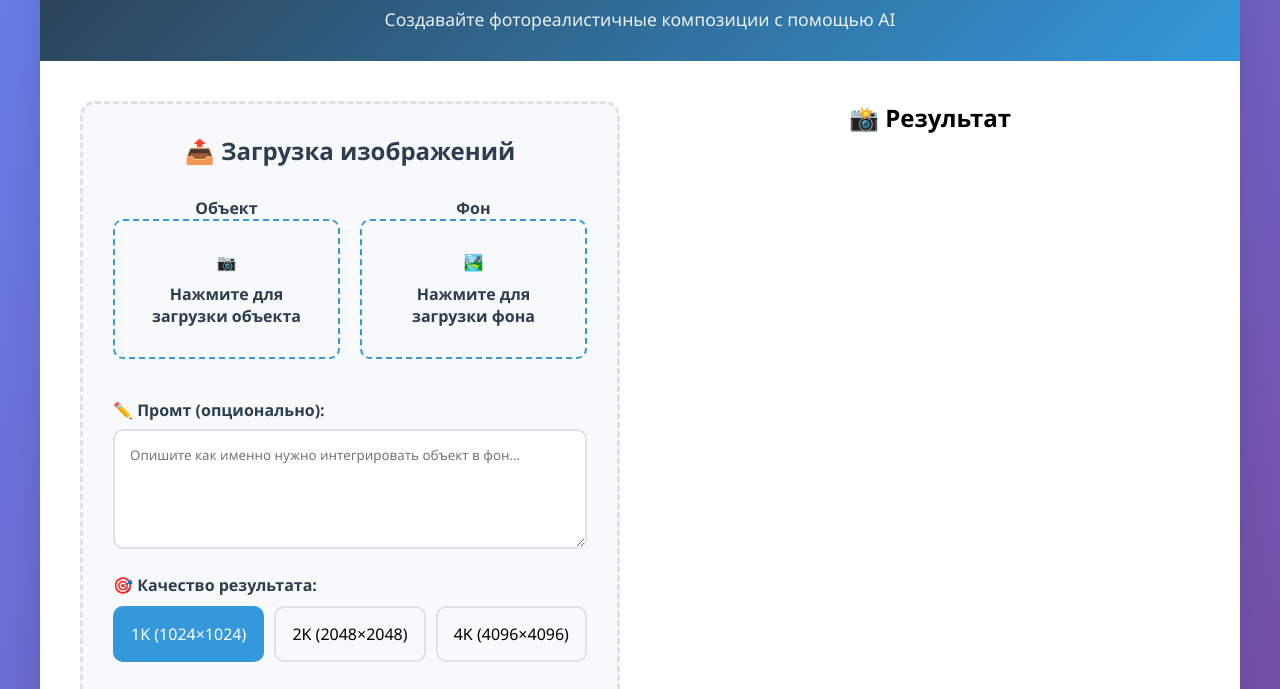
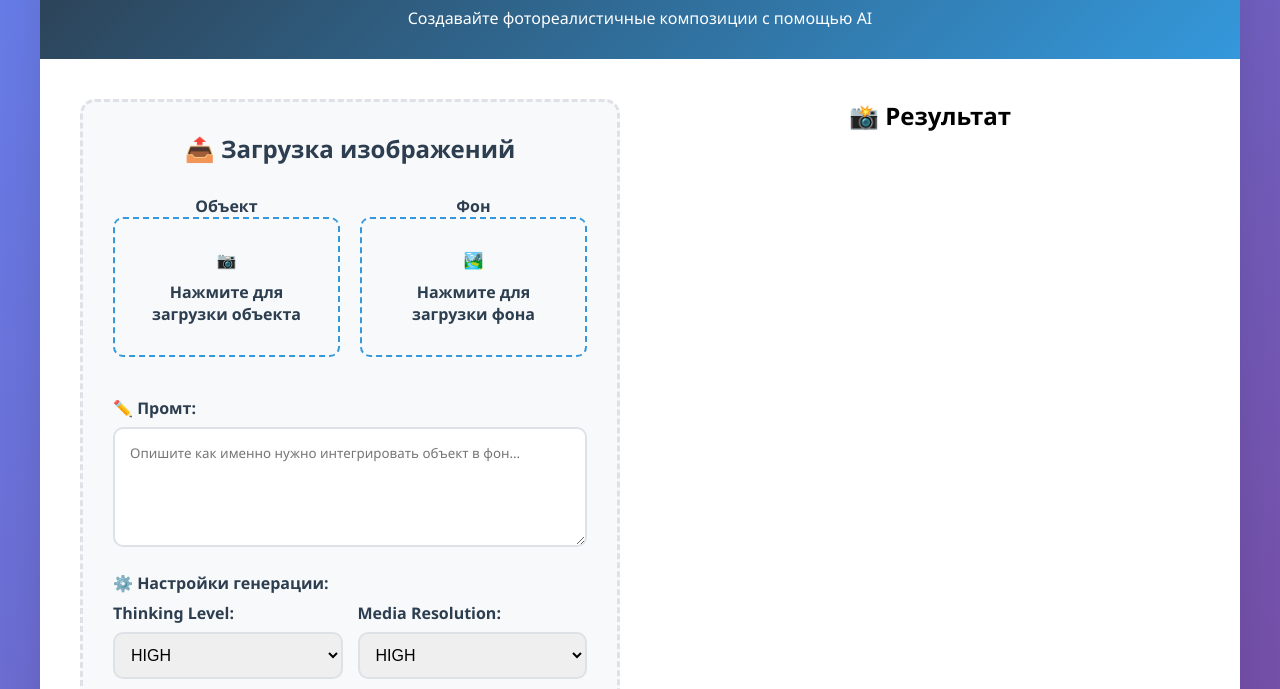
Before and after one commit to Ahamoth/background-replacement-api, a website: page public/index.html in a window 1280 px wide. Shown: the part 108-797 px from the top of the page. Drawn offline with Linux system fonts and the light colour scheme.

Commit message:
Update index.html

```diff
--- a/public/index.html
+++ b/public/index.html
@@ -37,11 +37,6 @@
         .header h1 {
             font-size: 2.5em;
             margin-bottom: 10px;
-        }
-
-        .header p {
-            opacity: 0.9;
-            font-size: 1.1em;
         }
 
         .content {
@@ -84,12 +79,6 @@
         .upload-area:hover {
             border-color: #2980b9;
             background: #f1f8ff;
-        }
-
-        .upload-area i {
-            font-size: 3em;
-            color: #3498db;
-            margin-bottom: 10px;
         }
 
         .file-input {
@@ -141,30 +130,22 @@
             font-family: inherit;
         }
 
-        .quality-selector {
+        .config-selector {
             display: grid;
-            grid-template-columns: repeat(3, 1fr);
-            gap: 10px;
-            margin-top: 10px;
+            grid-template-columns: 1fr 1fr;
+            gap: 15px;
         }
 
-        .quality-option {
-            padding: 15px;
-            text-align: center;
+        .select-group {
+            display: flex;
+            flex-direction: column;
+        }
+
+        .select-group select {
+            padding: 12px;
             border: 2px solid #dee2e6;
             border-radius: 10px;
-            cursor: pointer;
-            transition: all 0.3s ease;
-        }
-
-        .quality-option:hover {
-            border-color: #3498db;
-        }
-
-        .quality-option.selected {
-            border-color: #3498db;
-            background: #3498db;
-            color: white;
+            font-size: 1em;
         }
 
         .btn {
@@ -183,10 +164,6 @@
         .btn:hover {
             transform: translateY(-2px);
             box-shadow: 0 10px 20px rgba(52, 152, 219, 0.3);
-        }
-
-        .btn-quick {
-            background: linear-gradient(135deg, #27ae60 0%, #229954 100%);
         }
 
         .result-section {
@@ -283,25 +260,33 @@
                 <input type="file" id="backgroundInput" class="file-input" accept="image/*" onchange="previewImage(this, 'backgroundPreview')">
 
                 <div class="form-group">
-                    <label for="prompt">✏️ Промт (опционально):</label>
+                    <label for="prompt">✏️ Промт:</label>
                     <textarea id="prompt" placeholder="Опишите как именно нужно интегрировать объект в фон..."></textarea>
                 </div>
 
                 <div class="form-group">
-                    <label>🎯 Качество результата:</label>
-                    <div class="quality-selector">
-                        <div class="quality-option selected" data-quality="1k">1K (1024×1024)</div>
-                        <div class="quality-option" data-quality="2k">2K (2048×2048)</div>
-                        <div class="quality-option" data-quality="4k">4K (4096×4096)</div>
+                    <label>⚙️ Настройки генерации:</label>
+                    <div class="config-selector">
+                        <div class="select-group">
+                            <label for="thinkingLevel">Thinking Level:</label>
+                            <select id="thinkingLevel">
+                                <option value="HIGH">HIGH</option>
+                                <option value="LOW">LOW</option>
+                            </select>
+                        </div>
+                        <div class="select-group">
+                            <label for="mediaResolution">Media Resolution:</label>
+                            <select id="mediaResolution">
+                                <option value="MEDIA_RESOLUTION_HIGH">HIGH</option>
+                                <option value="MEDIA_RESOLUTION_MEDIUM">MEDIUM</option>
+                                <option value="MEDIA_RESOLUTION_LOW">LOW</option>
+                            </select>
+                        </div>
                     </div>
                 </div>
 
                 <button class="btn" onclick="generateImage()">
                     🚀 Создать композит
-                </button>
-
-                <button class="btn btn-quick" onclick="quickGenerate()">
-                    ⚡ Быстрая генерация
                 </button>
             </div>
 
@@ -326,19 +311,6 @@
     </div>
 
     <script>
-        let selectedQuality = '1k';
-
-        // Инициализация выбора качества
-        document.querySelectorAll('.quality-option').forEach(option => {
-            option.addEventListener('click', function() {
-                document.querySelectorAll('.quality-option').forEach(opt => {
-                    opt.classList.remove('selected');
-                });
-                this.classList.add('selected');
-                selectedQuality = this.dataset.quality;
-            });
-        });
-
         function previewImage(input, previewId) {
             const file = input.files[0];
             if (file) {
@@ -354,17 +326,11 @@
         }
 
         async function generateImage() {
-            await processGeneration('/generate');
-        }
-
-        async function quickGenerate() {
-            await processGeneration('/quick-generate');
-        }
-
-        async function processGeneration(endpoint) {
             const objectInput = document.getElementById('objectInput');
             const backgroundInput = document.getElementById('backgroundInput');
             const prompt = document.getElementById('prompt').value;
+            const thinkingLevel = document.getElementById('thinkingLevel').value;
+            const mediaResolution = document.getElementById('mediaResolution').value;
 
             if (!objectInput.files[0] || !backgroundInput.files[0]) {
                 showAlert('Пожалуйста, загрузите оба изображения', 'error');
@@ -375,14 +341,15 @@
             formData.append('objectImage', objectInput.files[0]);
             formData.append('backgroundImage', backgroundInput.files[0]);
             formData.append('prompt', prompt);
-            formData.append('quality', selectedQuality);
+            formData.append('thinkingLevel', thinkingLevel);
+            formData.append('mediaResolution', mediaResolution);
 
             showLoading(true);
             hideAlerts();
             hideResult();
 
             try {
-                const response = await fetch(endpoint, {
+                const response = await fetch('/generate', {
                     method: 'POST',
                     body: formData
                 });
@@ -400,7 +367,7 @@
                     downloadBtn.download = result.filename;
                     downloadBtn.style.display = 'block';
 
-                    showAlert(`✅ Изображение успешно создано! Разрешение: ${result.resolution}`, 'success');
+                    showAlert(`✅ Изображение успешно создано!`, 'success');
                 } else {
                     showAlert(`❌ Ошибка: ${result.error}`, 'error');
                 }
```
